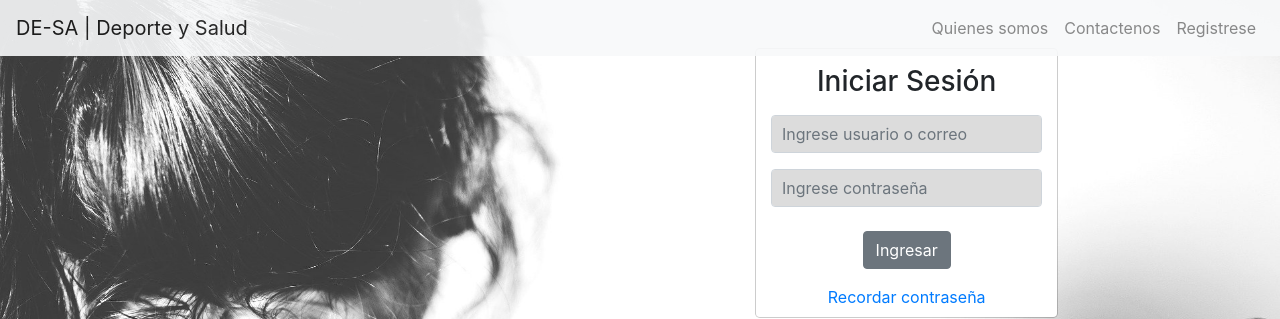
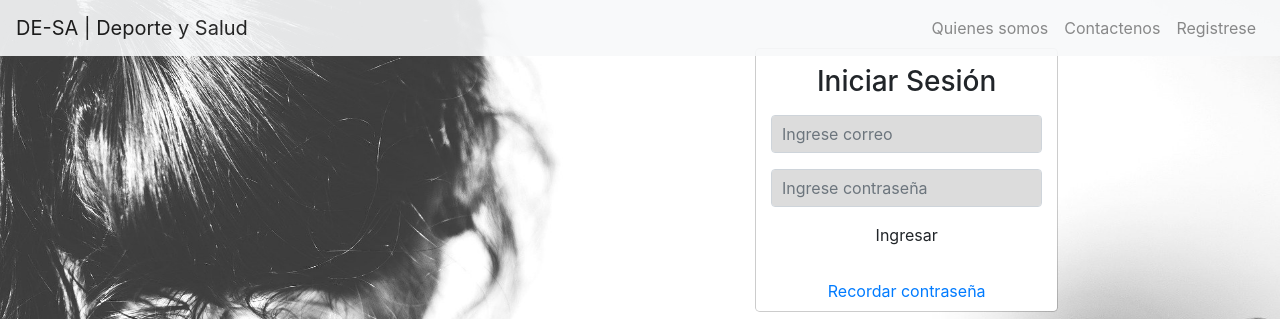
Before and after one commit to msgomez07/proyecto-final, a React (Create React App) app: page / in a window 1280 px wide. Shown: the top 319 px of the page. Built offline with nearby package versions, Linux system fonts and the light colour scheme; the HTML template or start-up script is replaced by a standard one.

Commit message:
agregando inicio de sesion

```diff
--- a/package.json
+++ b/package.json
@@ -11,6 +11,7 @@
     "@testing-library/jest-dom": "^4.2.4",
     "@testing-library/react": "^9.3.2",
     "@testing-library/user-event": "^7.1.2",
+    "axios": "^0.20.0",
     "bootstrap": "^4.5.2",
     "react": "^16.13.1",
     "react-bootstrap": "^1.3.0",
--- a/src/components/section-inicio/ContainerInit.js
+++ b/src/components/section-inicio/ContainerInit.js
@@ -1,7 +1,37 @@
-import React from 'react'
+import React, {useState} from 'react'
+import axios from 'axios'
 
-export default function containerInit() {
+const baseUrl ="https://api-users-54hhbmzp6.vercel.app/users"
+
+export default function ContainerInit() {
+
+  const [datos, setDatos] = useState({
+    email: '',
+    password: ''
+  })
+
+
+
+  const handleInputChange = (event) => {
+    setDatos({
+      ...datos,
+      [event.target.name] : event.target.value
+    })
+  }
+
+  const enviarDatos = () => {
+     axios.get(baseUrl, {params: {email: datos.email, password: datos.password}})
+    .then(response => {
+      console.log(response.data);
+    })
+    .catch(error=>{
+      console.log(error)
+    })
+  }
+
+
     return (
+
         <div className="modal-dialog text-center mt-0">
         <div className="col-sm-8 main-section pt-5">
           <div className="modal-content mt" id="modal">
@@ -11,17 +41,22 @@ export default function containerInit() {
                 <input
                   type="text"
                   className="form-control mt-3" id="form-control1"
-                  placeholder="Ingrese usuario o correo"
-                ></input>
+                  name="email"
+                  placeholder="Ingrese correo"
+                  onChange={handleInputChange}
+
+                />
               </div>
               <div className="form-group">
                 <input
-                  type="text"
+                  type="password"
                   className="form-control mt-2" id="form-control2"
+                  name="password"
                   placeholder="Ingrese contraseña"
-                ></input>
+                  onChange={handleInputChange}
+                />
               </div>
-              <button type="submit" className="btn btn-secondary mt-2">Ingresar</button>
+              <p className="" onClick={()=> enviarDatos()}>Ingresar</p>
             </form>
             <div className="col-12 forgot mt-3 mb-2">
                 <a href="/">Recordar contraseña</a>
```
Also changed, not shown: 1 other file (tests, documents, lock files or other folders).
